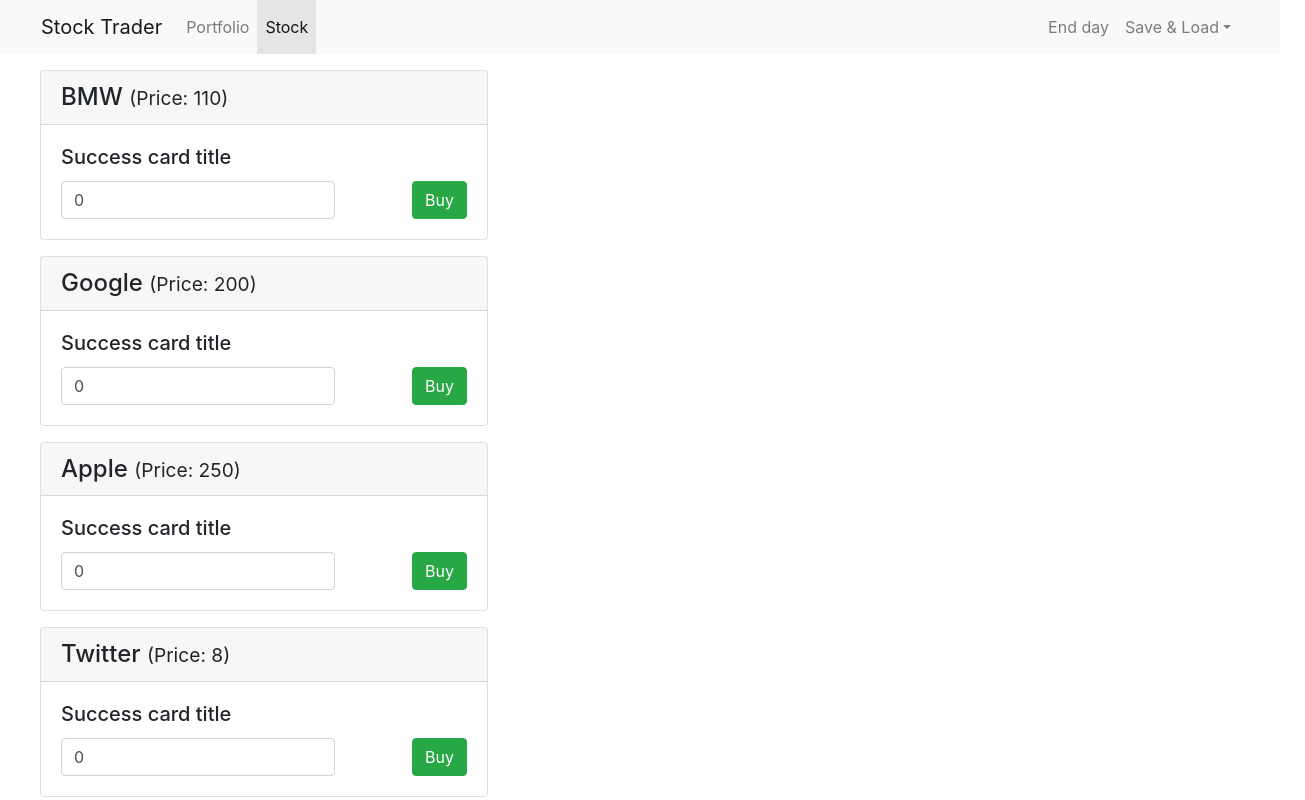
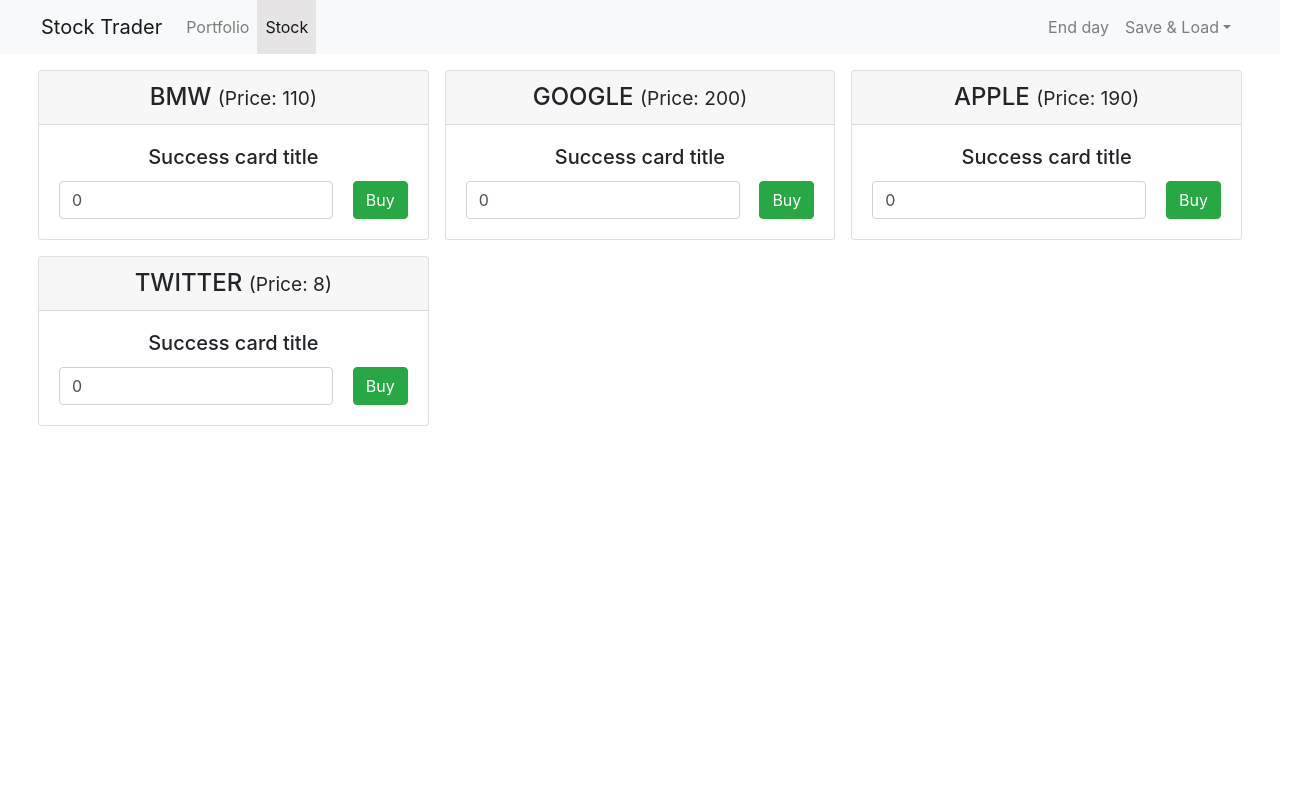
Before and after one commit to happylim99/vue-stock-trader, a Vue app: page /stocks in a window 1280 px wide. Shown: the whole page, 1305 px wide, since content can reach past the window. Built offline with nearby package versions, Linux system fonts and the light colour scheme.

Commit message:
vuex and ui touch up

```diff
--- a/src/App.vue
+++ b/src/App.vue
@@ -10,6 +10,11 @@
 export default {
 	components: {
 		appHeader: Header
+	},
+
+	created() {
+		console.log('app created')
+		this.$store.dispatch('initStocks')
 	}
 }
 </script>
--- a/src/components/stocks/Stock.vue
+++ b/src/components/stocks/Stock.vue
@@ -1,7 +1,7 @@
 <template>
-	<div class="container-fluid">
-		<!-- <div class="col-sm-6 col-md-4"> -->
-		<div class="card mt-3" style="max-width: 28rem;">
+	<div>
+		<!-- <div class="card mt-3" style="max-width: 23rem;"> -->
+			<div class="card mt-3 ml-2 mr-2" style="max-width: 100%;">
 			<!-- <div class="card-header"> -->
 				<h4 class="card-header">{{ stock.name }}
 				<small>(Price: {{ stock.price }})</small>
@@ -23,11 +23,7 @@
 <script>
 export default {
 	props: ['stock'],
-	/*
-	created(){
-		alert('jaja')
-	},
-	*/
+
 	data() {
 		return {
 			quantity: 0
@@ -50,4 +46,5 @@
 
 <style scoped>
 
+
 </style>
--- /dev/null
+++ b/src/data/stocks.js
@@ -0,0 +1,6 @@
+export default [
+	{ id: 1, name: 'BMW', price: 110 },
+	{ id: 2, name: 'GOOGLE', price: 200 },
+	{ id: 3, name: 'APPLE', price: 190 },
+	{ id: 4, name: 'TWITTER', price: 8 }
+]
--- a/src/main.js
+++ b/src/main.js
@@ -1,7 +1,7 @@
 import Vue from 'vue'
 import App from './App.vue'
 import router from './router'
-import store from './store'
+import store from './store/store'
 //import 'bootstrap' //this is for javascript
 import 'bootstrap/dist/css/bootstrap.min.css'
 import 'jquery/src/jquery.js'
--- /dev/null
+++ b/src/store/modules/stocks.js
@@ -0,0 +1,41 @@
+import stocks from '@/data/stocks'
+
+const state = {
+	stocks: []
+}
+
+const mutations = {
+	'SET_STOCKS' (state, stocks) {
+		state.stocks = stocks
+	},
+	'RND_STOCKS' (state) {
+
+	}
+}
+
+const actions = {
+	buyStock: ({commit}, order) => {
+		commit();
+	},
+	initStocks: ({commit}) => {
+		console.log(stocks)
+		commit('SET_STOCKS', stocks)
+	},
+	randomizeStocks: ({commit}) => {
+		commit('RND_STOCKS')
+	}
+
+}
+
+const getters = {
+	stocks: state => {
+		return state.stocks
+	}
+}
+
+export default {
+	state,
+	mutations,
+	actions,
+	getters
+}
--- a/src/store.js
+++ b/src/store/store.js
@@ -1,16 +1,11 @@
 import Vue from 'vue'
 import Vuex from 'vuex'
+import stocks from './modules/stocks'
 
 Vue.use(Vuex)
 
 export default new Vuex.Store({
-  state: {
-
-  },
-  mutations: {
-
-  },
-  actions: {
-
-  }
+  modules: {
+		stocks
+	}
 })
--- a/src/views/Stocks.vue
+++ b/src/views/Stocks.vue
@@ -1,6 +1,14 @@
 <template>
-	<div>
-		<app-stock v-for="(stock, index) in stocks" :stock="stock" :key="index"/>
+	<div class="stock-both-padding">
+		<!-- <app-stock v-for="(stock, index) in stocks" :stock="stock" :key="index"/> -->
+		<div class="row no-gutters">
+    	<!-- <div class="col-md-4 bit" v-for="(stock, index) in stocks" :key="index"> -->
+			<div class="col-xs-8 col-md-4 col-lg-4 col-sm-4" v-for="(stock, index) in stocks" :key="index">
+				<div class="text-center">
+					<app-stock :stock="stock"/>
+				</div>
+    	</div>
+		</div>
 	</div>
 </template>
 
@@ -9,24 +17,25 @@
 export default {
 	data() {
 		return {
-			stocks: [
-				{ id: 1, name: 'BMW', price: 110 },
-				{ id: 2, name: 'Google', price: 200 },
-				{ id: 3, name: 'Apple', price: 250 },
-				{ id: 4, name: 'Twitter', price: 8 }
-			]
+
 		}
 	},
 
 	components: {
 		appStock: Stock
+	},
+
+	computed: {
+		stocks() {
+			return this.$store.getters.stocks
+		}
 	}
 }
 </script>
 
 <style scoped>
-.container-fluid {
-margin-left: 25px;
-margin-right: 25px;
+.stock-both-padding {
+	padding-left: 30px;
+	padding-right: 30px
 }
 </style>
```
